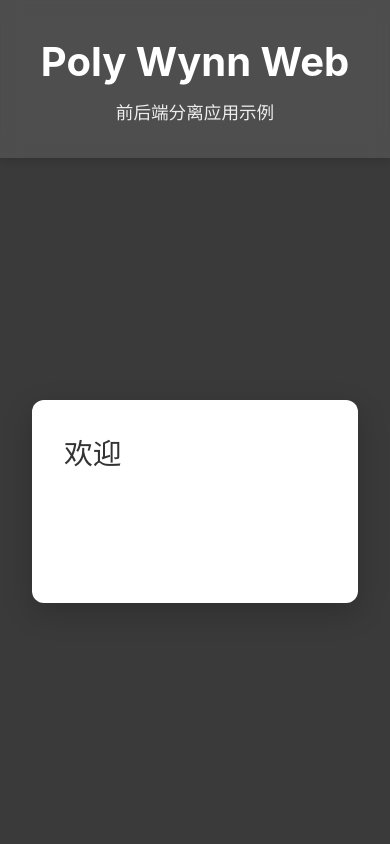
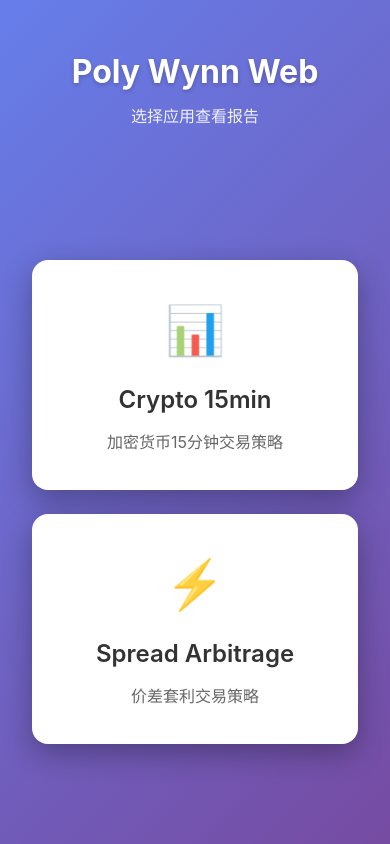
Before and after one commit to Yang-Xavier/poly-wynn, a React (Vite) app in the folder src/app/web-client/: page / in a window 390 px wide. Built offline with nearby package versions, Linux system fonts and the light colour scheme.

Commit message:
chore: opt log server

```diff
--- a/src/app/web-client/src/App.tsx
+++ b/src/app/web-client/src/App.tsx
@@ -2,6 +2,7 @@ import { Routes, Route } from "react-router-dom";
 import ReportPage from "./pages/ReportPage";
 import DataPage from "./pages/DataPage";
 import LogPage from "./pages/LogPage";
+import HomePage from "./pages/HomePage";
 import "./App.css";
 
 function App() {
@@ -13,23 +14,7 @@ function App() {
         <Route path="/data/:dappName/:traceId" element={<DataPage />} />
         <Route path="/data/:dappName/:traceId/:timestamp" element={<DataPage />} />
         <Route path="/logs/:appName/:date/:traceId" element={<LogPage />} />
-        <Route
-          path="/"
-          element={
-            <div className="app">
-              <header className="app-header">
-                <h1>Poly Wynn Web</h1>
-                <p>前后端分离应用示例</p>
-              </header>
-              <main className="app-main">
-                <div className="card">
-                  <h2>欢迎</h2>
-                  <p>访问 /view/report/:dappName/:date 查看报告</p>
-                </div>
-              </main>
-            </div>
-          }
-        />
+        <Route path="/" element={<HomePage />} />
       </Routes>
     </div>
   );
--- /dev/null
+++ b/src/app/web-client/src/pages/HomePage.css
@@ -0,0 +1,102 @@
+.home-page {
+  min-height: 100vh;
+  background: linear-gradient(135deg, #667eea 0%, #764ba2 100%);
+  display: flex;
+  flex-direction: column;
+}
+
+.home-header {
+  padding: 3rem 2rem 2rem;
+  text-align: center;
+  color: white;
+}
+
+.home-header h1 {
+  font-size: 3rem;
+  margin-bottom: 0.5rem;
+  font-weight: 700;
+  text-shadow: 0 2px 4px rgba(0, 0, 0, 0.2);
+}
+
+.home-header p {
+  font-size: 1.2rem;
+  opacity: 0.9;
+}
+
+.home-main {
+  flex: 1;
+  display: flex;
+  justify-content: center;
+  align-items: center;
+  padding: 2rem;
+}
+
+.apps-grid {
+  display: grid;
+  grid-template-columns: repeat(auto-fit, minmax(300px, 1fr));
+  gap: 2rem;
+  max-width: 800px;
+  width: 100%;
+}
+
+.app-card {
+  background: white;
+  border-radius: 16px;
+  padding: 2.5rem;
+  box-shadow: 0 10px 30px rgba(0, 0, 0, 0.3);
+  cursor: pointer;
+  transition: transform 0.3s, box-shadow 0.3s;
+  text-align: center;
+  border: 2px solid transparent;
+}
+
+.app-card:hover {
+  transform: translateY(-8px);
+  box-shadow: 0 15px 40px rgba(0, 0, 0, 0.4);
+  border-color: rgba(255, 255, 255, 0.5);
+}
+
+.app-card-icon {
+  font-size: 4rem;
+  margin-bottom: 1rem;
+}
+
+.app-card-title {
+  color: #333;
+  margin-bottom: 0.75rem;
+  font-size: 1.75rem;
+  font-weight: 600;
+}
+
+.app-card-desc {
+  color: #666;
+  font-size: 1rem;
+  line-height: 1.6;
+}
+
+@media (max-width: 768px) {
+  .home-header h1 {
+    font-size: 2rem;
+  }
+
+  .home-header p {
+    font-size: 1rem;
+  }
+
+  .apps-grid {
+    grid-template-columns: 1fr;
+    gap: 1.5rem;
+  }
+
+  .app-card {
+    padding: 2rem;
+  }
+
+  .app-card-icon {
+    font-size: 3rem;
+  }
+
+  .app-card-title {
+    font-size: 1.5rem;
+  }
+}
--- /dev/null
+++ b/src/app/web-client/src/pages/HomePage.tsx
@@ -0,0 +1,35 @@
+import { useNavigate } from "react-router-dom";
+import "./HomePage.css";
+
+function HomePage() {
+  const navigate = useNavigate();
+
+  const handleAppClick = (appName: string) => {
+    navigate(`/report/${appName}`);
+  };
+
+  return (
+    <div className="home-page">
+      <header className="home-header">
+        <h1>Poly Wynn Web</h1>
+        <p>选择应用查看报告</p>
+      </header>
+      <main className="home-main">
+        <div className="apps-grid">
+          <div className="app-card" onClick={() => handleAppClick("crypto15min")}>
+            <div className="app-card-icon">📊</div>
+            <h2 className="app-card-title">Crypto 15min</h2>
+            <p className="app-card-desc">加密货币15分钟交易策略</p>
+          </div>
+          <div className="app-card" onClick={() => handleAppClick("spreadArbitrage")}>
+            <div className="app-card-icon">⚡</div>
+            <h2 className="app-card-title">Spread Arbitrage</h2>
+            <p className="app-card-desc">价差套利交易策略</p>
+          </div>
+        </div>
+      </main>
+    </div>
+  );
+}
+
+export default HomePage;
--- a/src/app/web-client/src/pages/LogPage.css
+++ b/src/app/web-client/src/pages/LogPage.css
@@ -70,13 +70,42 @@
   border-color: #4d4d4d;
 }
 
+.log-type-header {
+  display: flex;
+  justify-content: space-between;
+  align-items: center;
+  margin-bottom: 1rem;
+  padding-bottom: 0.75rem;
+  border-bottom: 2px solid #3d3d3d;
+}
+
 .log-type-title {
-  margin: 0 0 1rem 0;
+  margin: 0;
   font-size: 1.25rem;
   color: #3498db;
   font-weight: 600;
-  padding-bottom: 0.75rem;
-  border-bottom: 2px solid #3d3d3d;
+}
+
+.log-view-data-btn {
+  padding: 0.375rem 0.75rem;
+  background: #3d3d3d;
+  color: white;
+  border: none;
+  border-radius: 4px;
+  font-size: 0.75rem;
+  font-weight: 500;
+  cursor: pointer;
+  transition: background-color 0.2s, transform 0.2s;
+  white-space: nowrap;
+}
+
+.log-view-data-btn:hover {
+  background: #4d4d4d;
+  transform: translateY(-1px);
+}
+
+.log-view-data-btn:active {
+  transform: translateY(0);
 }
 
 .log-content-wrapper {
--- a/src/app/web-client/src/pages/LogPage.tsx
+++ b/src/app/web-client/src/pages/LogPage.tsx
@@ -1,5 +1,5 @@
 import { useState, useEffect } from "react";
-import { useParams } from "react-router-dom";
+import { useParams, useNavigate } from "react-router-dom";
 import axios from "axios";
 import "./LogPage.css";
 
@@ -17,7 +17,7 @@ function LogPage() {
     date: string;
     traceId: string;
   }>();
-
+  const navigate = useNavigate();
   const [logs, setLogs] = useState<{ [logType: string]: string }>({});
   const [loading, setLoading] = useState(false);
   const [error, setError] = useState<string | null>(null);
@@ -85,7 +85,20 @@ function LogPage() {
           <div className="logs-list">
             {logTypes.map((logType) => (
               <div key={logType} className="log-item">
-                <h2 className="log-type-title">{logType}</h2>
+                <div className="log-type-header">
+                  <h2 className="log-type-title">{logType}</h2>
+                  <button
+                    className="log-view-data-btn"
+                    onClick={() => {
+                      if (appName) {
+                        navigate(`/data/${appName}/${traceId}`);
+                      }
+                    }}
+                    title="查看数据"
+                  >
+                    查看数据
+                  </button>
+                </div>
                 <div className="log-content-wrapper">
                   <pre className="log-text">{logs[logType]}</pre>
                 </div>
```
Also changed, not shown: config.encrypted.json (+1 -1 lines).
